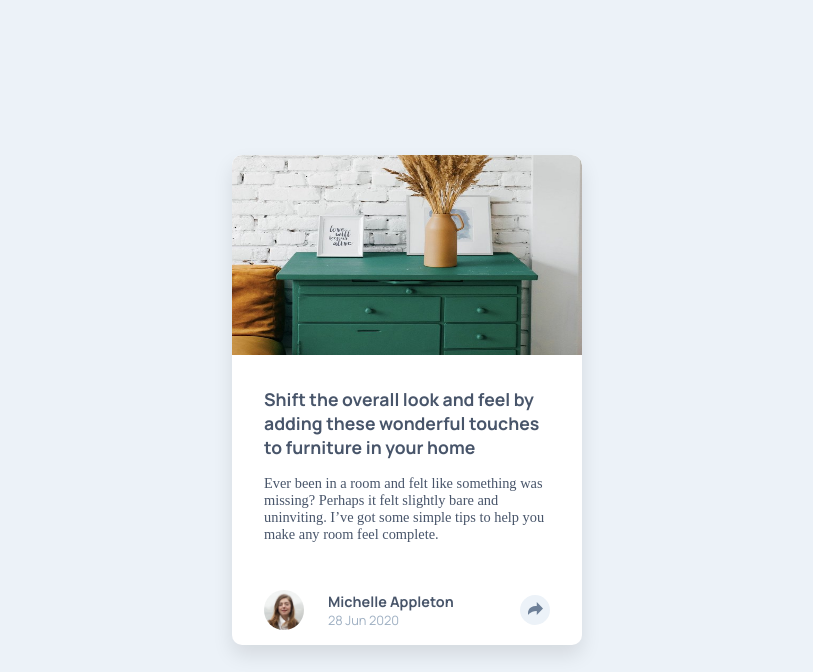
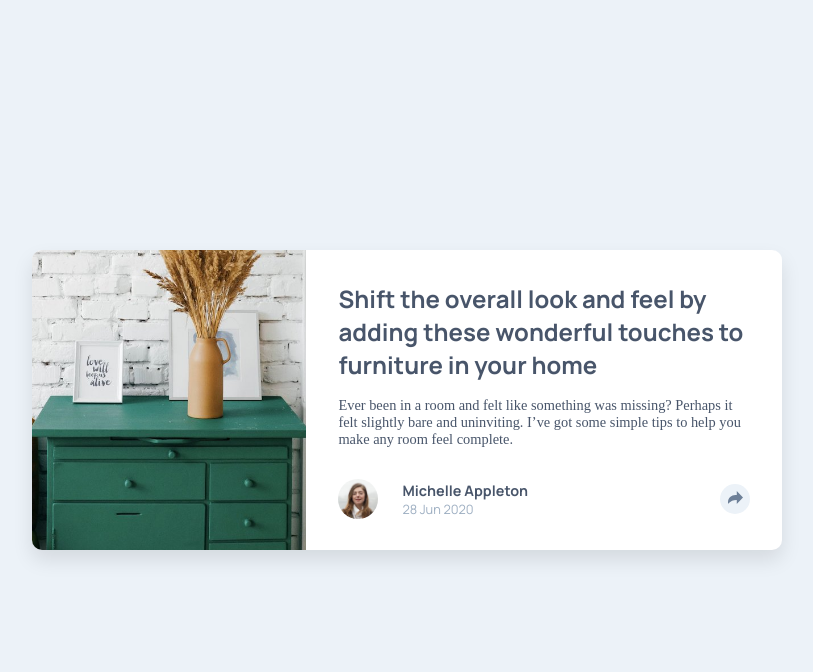
Before and after one commit to robiulsagor/fm-article-preview-component, a plain HTML site: page index.html in a window 1280 px wide. Shown: the whole page, without its empty margins (233-1046 px from the left). Drawn offline with Linux system fonts and the light colour scheme.

Commit message:
feat: Desktop screen design is also complete

```diff
--- a/script.js
+++ b/script.js
@@ -1,11 +1,13 @@
 const shareBtn = document.getElementById("card-share-button")
 const shareMenu = document.getElementById("card-share")
+const card = document.querySelector(".card")
 
 let isShareMenuOpen = false;
 
 const toggleShareMenu = () => {
  isShareMenuOpen = !isShareMenuOpen;
  shareMenu.classList.toggle("show", isShareMenuOpen);
+ card.style.overflow = isShareMenuOpen ? "visible" : "hidden";
 }
 
 shareBtn.addEventListener("click", toggleShareMenu)
--- a/style.css
+++ b/style.css
@@ -44,6 +44,7 @@ body {
   width: 100%;
   height: 100%;
   border-radius: 10px 10px 0 0;
+  object-fit: cover;
 }
 
 .card__content {
@@ -65,14 +66,13 @@ body {
   font-size: 0.9rem;
   font-family: "Poppins", serif;
   color: var(--dark-greyish-blue);
-  margin: 1rem 0;
+  margin-top: 1rem;
 }
 
 .card__bottom {
   display: flex;
   justify-content: space-between;
   align-items: center;
-  /* padding: 1rem; */
   height: 70px;
 }
 
@@ -167,3 +167,56 @@ body {
 .card__share-option:hover {
   opacity: 0.7;
 }
+
+@media screen and (min-width: 768px) {
+  .card {
+    min-width: 750px;
+    flex-direction: row;
+  }
+
+  .card__image {
+    height: auto;
+    flex: 2;
+  }
+
+  .card__image img {
+    border-radius: 0;
+  }
+
+  .card__content {
+    flex: 3;
+    padding: 2rem;
+    padding-bottom: 1rem;
+  }
+
+  .card__title {
+    font-size: 1.5rem;
+  }
+
+  #card-share {
+    width: 280px;
+    left: unset;
+    z-index: 50;
+    right: -95px;
+    border-radius: 10px;
+    justify-content: center;
+  }
+
+  #card-share.show {
+    bottom: 100px;
+    left: unset;
+  }
+
+  #card-share::after {
+    content: "";
+    position: absolute;
+    bottom: -14px;
+    left: 50%;
+    transform: translateX(-50%);
+    width: 0;
+    height: 0;
+    border-left: 10px solid transparent;
+    border-right: 10px solid transparent;
+    border-top: 15px solid var(--dark-greyish-blue);
+  }
+}
```
